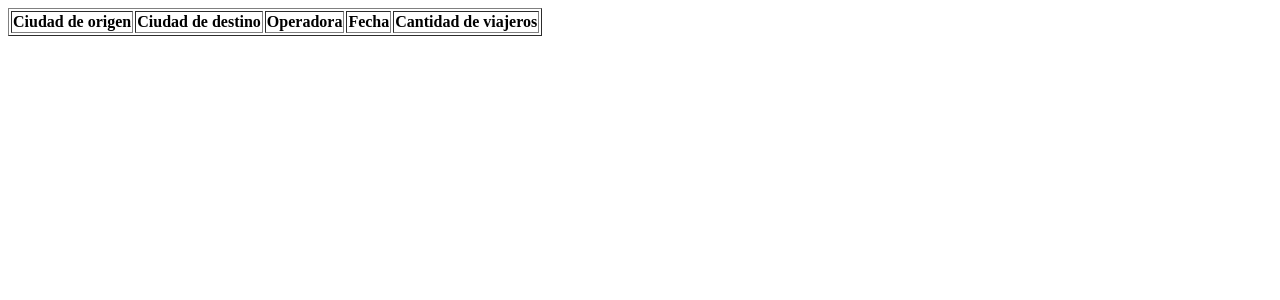
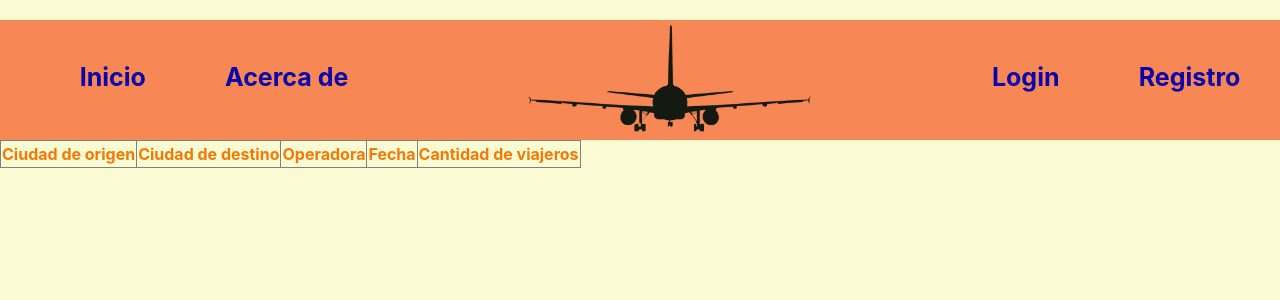
Before and after one commit to Jachada/GestionDeVuelos, a PHP site: page /content/vuelosTripulante.php in a window 1280 px wide. Shown: the top 300 px of the page. Run offline with PHP 8.4, Linux system fonts and the light colour scheme; data that the repository does not hold is empty.

Commit message:
vuelos tripulante

```diff
--- a/content/vuelosTripulante.php
+++ b/content/vuelosTripulante.php
@@ -6,12 +6,49 @@
     <meta http-equiv="X-UA-Compatible" content="IE=edge">
     <meta name="viewport" content="width=device-width, initial-scale=1.0">
     <title>Vuelos Tripulante</title>
+    <link rel="stylesheet" href="../style/bootstrap.min.css">
+    <link rel="stylesheet" href="../style/style.css">
     <?php
     include "databaseManager.inc.php";
     ?>
 </head>
 
 <body>
+
+<div class="container-fluid">
+      <div class="row">
+
+        <header class="cabecera col-12 ">
+          <div class="menu_bar d-flex justify-content-center align-content-center">
+            <a href="#" class="bt-menu"><img src="../images/logo.png" alt="" class=""><i class="fas fa-bars"></i></a>
+          </div>
+
+          <nav class="menu">
+            <ul class="d-flex d-inline-block justify-content-around align-items-center">
+              <li>
+                <a href="../index.php"><i class=""></i><span><strong>Inicio</strong></span></a>
+              </li>
+
+              <li class="">
+                <a href="acercade.php"><i class=""></i><span><strong>Acerca de</strong></span></a>
+              </li>
+              <div class="div-logo"> <li> <a href="index.php"><img src="../images/logo.png" alt="" class="logo"></a></li></div>
+
+              <li class="">
+                <a href="login.php"><i class=""></i><span><strong>Login</strong></span></a>
+              </li>
+              <li class="">
+                <a href="./content/registro.php"><i class=""></i><span><strong>Registro</strong></span></a>
+              </li>
+
+            </ul>
+          </nav>
+        </header>
+      </div>
+
+
+    </div>
+
     <table border=1>
         <thead>
             <tr>
@@ -35,7 +72,7 @@
             echo "<td>$vuelo[Operadora]</td>";
             echo "<td>$vuelo[Fecha]</td>";
             echo "<td>$vuelo[CantidadViajeros]</td>";
-            //echo "<td><a href='edit.php?id=$varid'>Editar</td>";
+            echo "<td><a href='edit.php?id=$varid'>Editar</td>";
             echo "</tr>";
             }
             ?>
```
